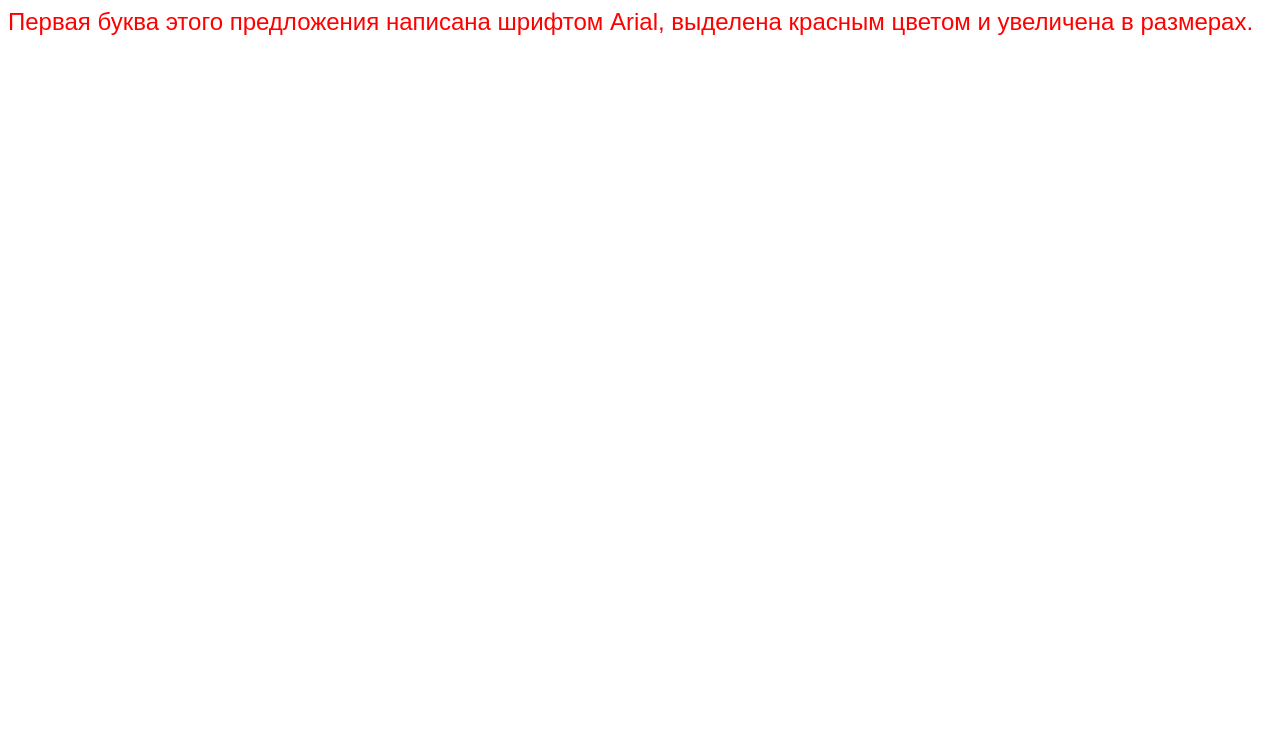
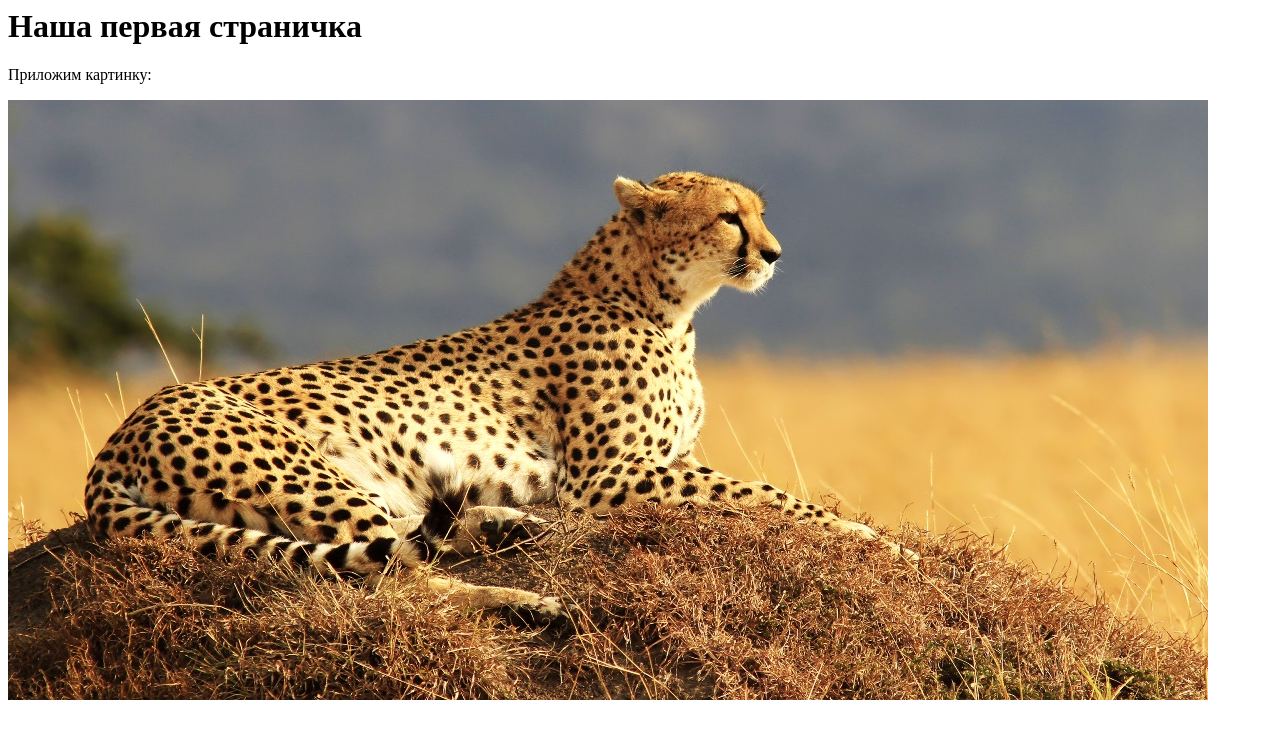
Before and after one commit to AnnaShishkova/AnnaShishkova.github.io, a plain HTML site: page index.html in a window 1280 px wide. Drawn offline with Linux system fonts and the light colour scheme.

Commit message:
Update index.html

```diff
--- a/index.html
+++ b/index.html
@@ -1,10 +1,11 @@
 <html>
- <head>
-  <meta http-equiv="Content-Type" content="text/html; charset=utf-8">
-  <title>Тег FONT</title>
- </head>
- <body>
-  <p><font size="5" color="red" face="Arial">Первая буква этого предложения
-    написана шрифтом Arial, выделена красным цветом и увеличена в размерах.</font></p>
- </body>
+  <head>
+    <meta charset="utf-8">
+    <title>тест</title>
+  </head>
+  <body>
+	<h1>Наша первая страничка</h1>
+	<P>Приложим картинку:</P>
+    <img src="pic1.jpeg" alt="гепард">
+  </body>
 </html>
```
